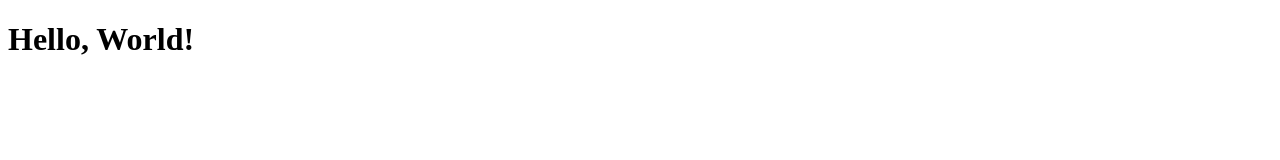
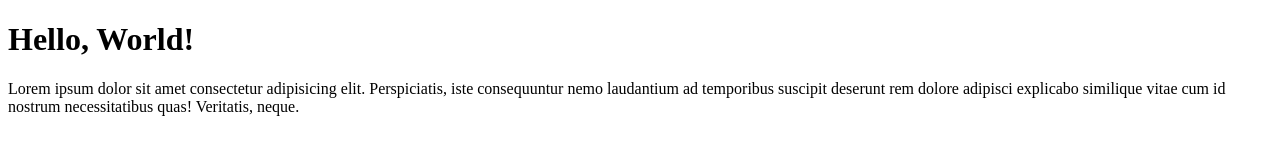
Before and after one commit to barrymartyn/barry-git-test, a plain HTML site: page index.html in a window 1280 px wide. Drawn offline with Linux system fonts and the light colour scheme.

Commit message:
menambahkan paragraf

```diff
--- a/index.html
+++ b/index.html
@@ -8,5 +8,6 @@
 </head>
 <body>
     <h1>Hello, World!</h1>
+    <p>Lorem ipsum dolor sit amet consectetur adipisicing elit. Perspiciatis, iste consequuntur nemo laudantium ad temporibus suscipit deserunt rem dolore adipisci explicabo similique vitae cum id nostrum necessitatibus quas! Veritatis, neque.</p>
 </body>
 </html>
```
